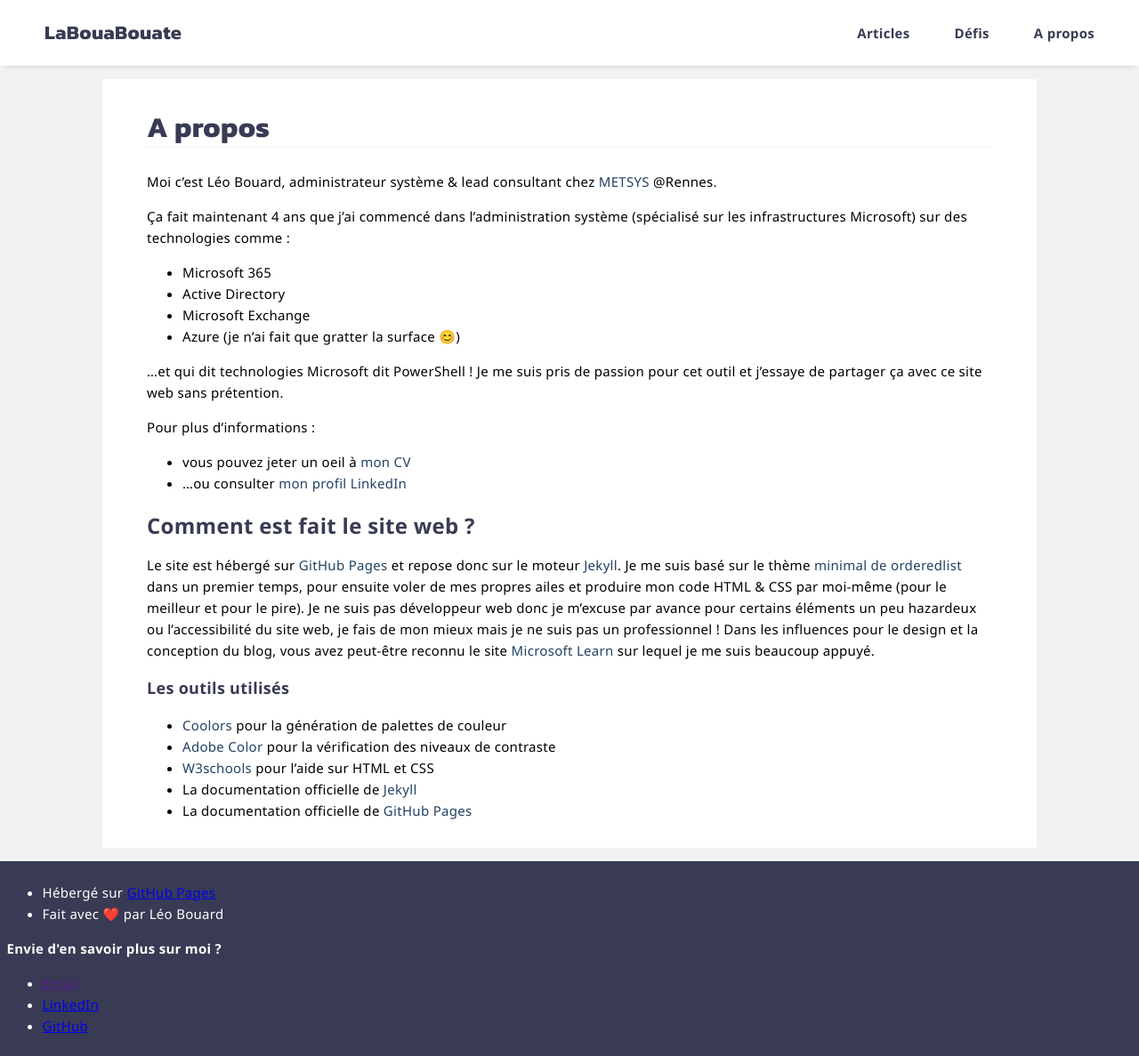
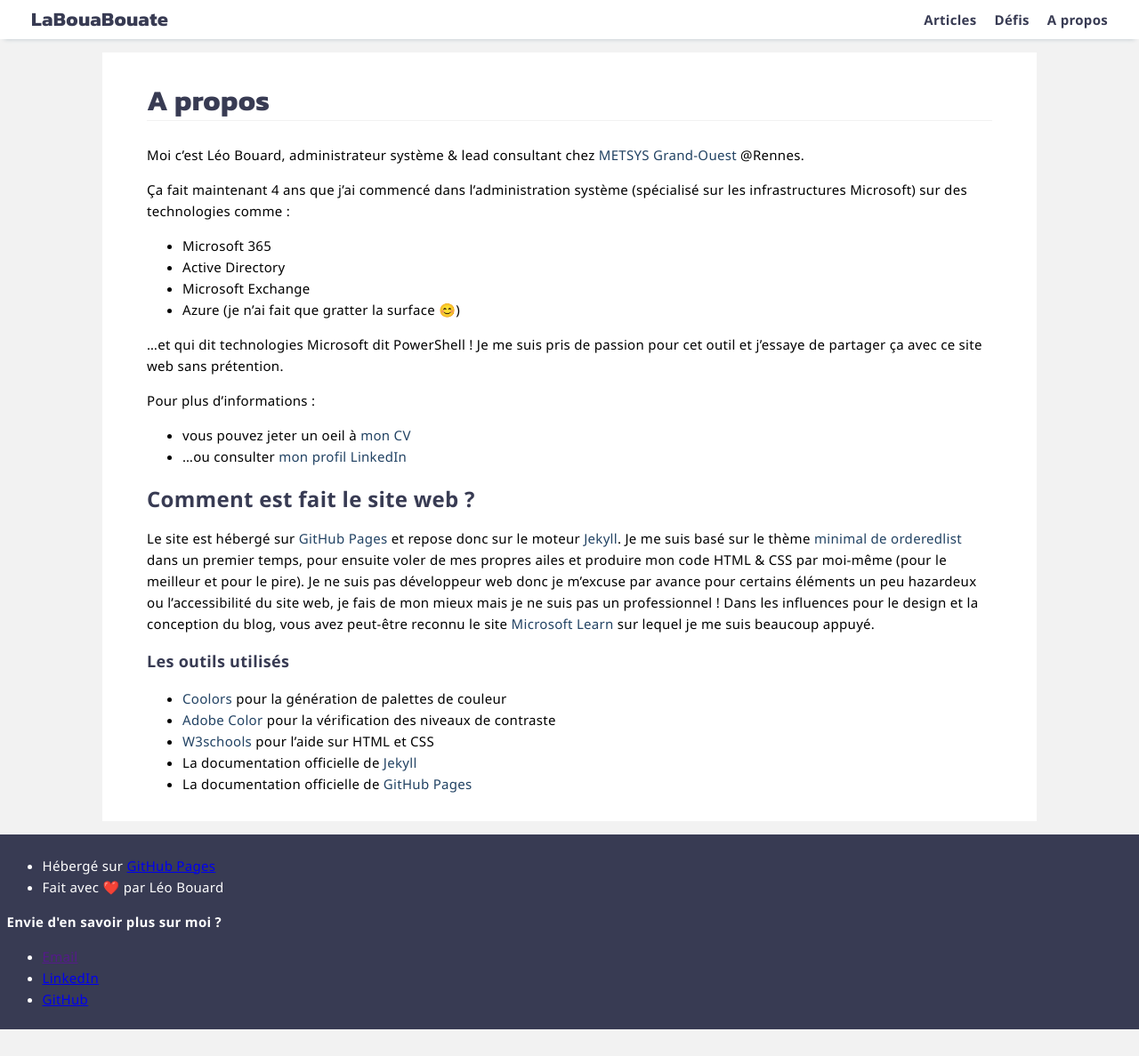
Before and after one commit to leobouard/leobouard.github.io, a Jekyll site: the page built from about.md, in a window 1280 px wide. Shown: the whole page at 89% size. Built offline with Jekyll 4.4.1, drawn with Linux system fonts in a browser that asks for light colours; our own code applies the rules of GitHub Pages for plain Markdown files; after the commit the page ends 1157 px from its top, so only the background shows below that.

Commit message:
Correction about.md

```diff
--- a/about.md
+++ b/about.md
@@ -4,7 +4,7 @@
 
 # A propos
 
-Moi c'est Léo Bouard, administrateur système & lead consultant chez [METSYS](https://www.metsys.fr/) @Rennes.
+Moi c'est Léo Bouard, administrateur système & lead consultant chez [METSYS Grand-Ouest](https://www.metsys.fr/) @Rennes.
 
 Ça fait maintenant 4 ans que j'ai commencé dans l'administration système (spécialisé sur les infrastructures Microsoft) sur des technologies comme :
 
--- a/assets/css/style.scss
+++ b/assets/css/style.scss
@@ -50,7 +50,7 @@
     color: #383b53;
     text-align: center;
     font-weight: bold;
-    padding: 25px;
+    padding: 10px;
     float: right;
     text-decoration: none;
     text-decoration-color: transparent;
```
Also changed, not shown: cv.md (+4 -0 lines).
